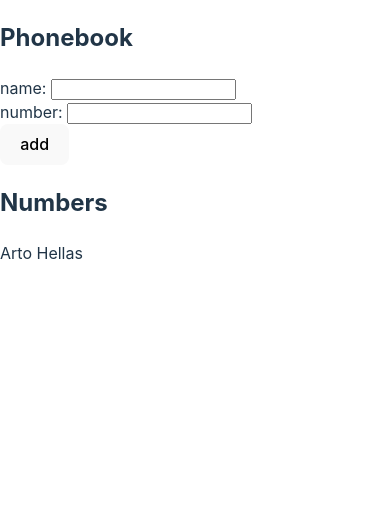
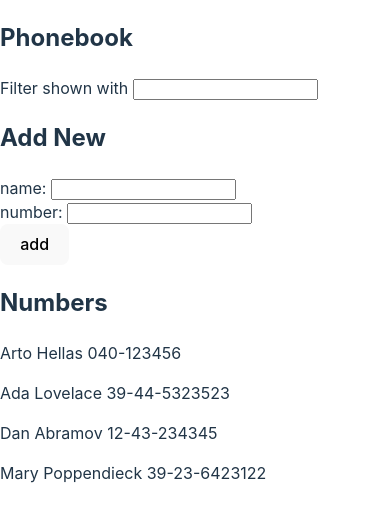
Before and after one commit to HectorMtz22/fullstack-open, a React (Vite) app in the folder part2/phonebook/: page / in a window 390 px wide. Shown: the top 520 px of the page. Built offline with nearby package versions, Linux system fonts and the light colour scheme.

Commit message:
Add exercise 2.9*: The Phonebook Step4

```diff
--- a/part2/phonebook/src/App.jsx
+++ b/part2/phonebook/src/App.jsx
@@ -1,11 +1,17 @@
 import { useState } from 'react'
 
+const testingData = [
+    { name: 'Arto Hellas', number: '040-123456', id: 1 },
+    { name: 'Ada Lovelace', number: '39-44-5323523', id: 2 },
+    { name: 'Dan Abramov', number: '12-43-234345', id: 3 },
+    { name: 'Mary Poppendieck', number: '39-23-6423122', id: 4 }
+]
+
 const App = () => {
-  const [persons, setPersons] = useState([
-    { name: 'Arto Hellas' }
-  ])
+  const [persons, setPersons] = useState(testingData)
   const [newName, setNewName] = useState('')
   const [newNumber, setNewNumber] = useState('')
+  const [filter, setFilter] = useState('')
 
   const handleSubmit = (e) => {
     e.preventDefault()
@@ -29,6 +35,16 @@
   return (
     <div>
       <h2>Phonebook</h2>
+      <div>
+        <label htmlFor="filter">Filter shown with </label>
+        <input
+          id='filter'
+          type="text"
+          value={filter}
+          onChange={(e) => setFilter(e.target.value)}
+        />
+      </div>
+      <h2>Add New</h2>
       <form onSubmit={handleSubmit}>
         <div>
           name: <input
@@ -47,9 +63,12 @@
         </div>
       </form>
       <h2>Numbers</h2>
-      {persons.map((person) => (
-        <p key={person.name}>{person.name} {person?.number}</p>
-      ))}
+      {persons
+        .filter((person) => person.name.toLowerCase().includes(filter.toLowerCase()))
+        .map((person) => (
+          <p key={person.name}>{person.name} {person?.number}</p>
+        ))
+      }
     </div>
   )
 }
```
